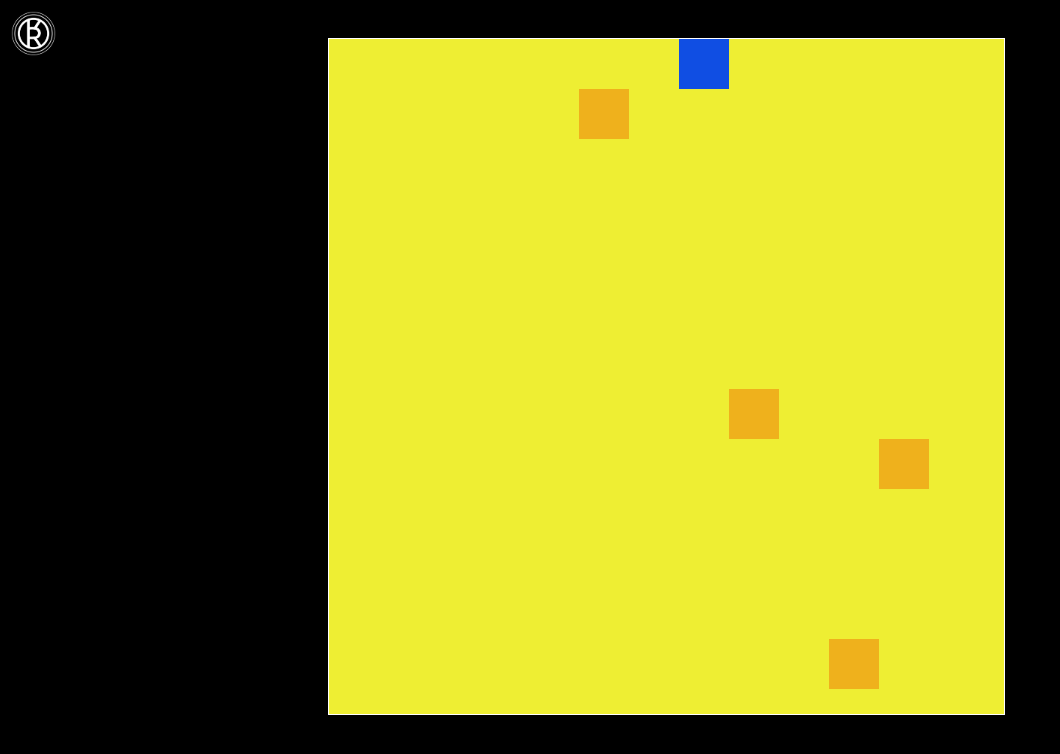
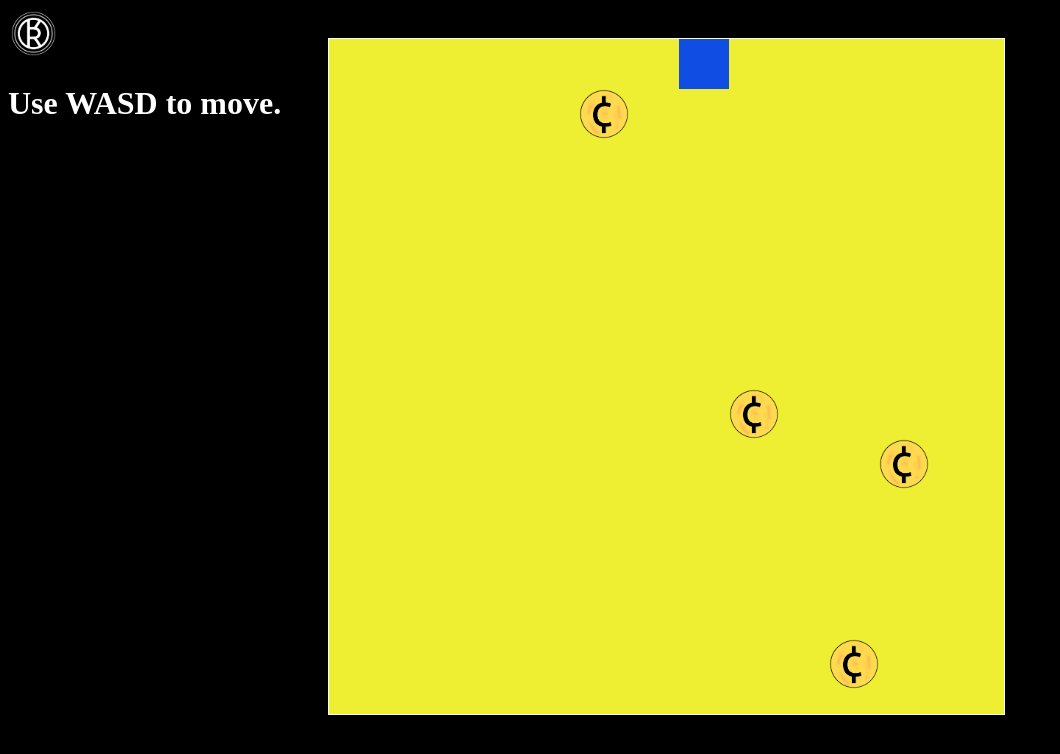
Before and after one commit to divear/Randprix, a React (Create React App) app: page /game in a window 1280 px wide. Shown: the top 754 px of the page, without its empty margins (0-1060 px from the left). Built offline with nearby package versions, Linux system fonts and the light colour scheme.

Commit message:
coin sprite

```diff
--- a/src/App.css
+++ b/src/App.css
@@ -10,7 +10,10 @@ button{
   font-size: 5vw;
   border-radius: 0.1vw;
   border: 0.1vw white solid;
-  color:white;
+  color: white;
+}
+button:hover{
+  filter: brightness(85%);
 }
 #canvas{
   margin: -2vw 25vw 0 25vw;
@@ -94,7 +97,11 @@ tbody{
 .no{
   display: none;
 }
-
+.hint{
+  position: absolute;
+  color: white;
+  float: left;
+}
 
 
 
--- a/src/components/Game.jsx
+++ b/src/components/Game.jsx
@@ -1,4 +1,5 @@
 import { useEffect, useRef } from 'react';
+import coin from "./imgs/coin.png"
 const blockSize = 50
 var size = Math.round(window.innerHeight/150)*(blockSize*2.7)
 const bgColor = "#" + ((1<<24)*Math.random() | 0).toString(16)
@@ -14,6 +15,9 @@ var allBlockCords =  []
 const totalCoins = 3
 var coins = 0
 var time = 0
+
+const image = new Image()
+image.src = coin
 
 //generates a bit darker color
 function ColorLuminance() {
@@ -48,7 +52,10 @@ function Game() {
     for (let i = 0; i <= totalCoins; i++) {
       const blockCords = [Math.round((Math.random()*size)/blockSize)*blockSize, Math.round((Math.random()*size)/blockSize)*blockSize];
       allBlockCords.push(blockCords);
-      c.fillRect(blockCords[0], blockCords[1], blockSize, blockSize)
+
+      console.log(image);
+      c.drawImage(image, blockCords[0], blockCords[1], blockSize, blockSize);
+      // c.fillRect(blockCords[0], blockCords[1], blockSize, blockSize)
     }
     c.fillStyle = playerColor
     c.fillRect(playerCords.x,playerCords.y, blockSize, blockSize)
@@ -113,6 +120,8 @@ function Game() {
   return (
     <div>
       <title>Play Randprix</title>
+
+      <h1 className={localStorage.getItem("bestScore") ? "no" : "hint"}>Use WASD to move.</h1>
       <canvas
         style={{backgroundColor: canvasColor}}
         id="canvas"
--- a/src/components/Home.jsx
+++ b/src/components/Home.jsx
@@ -1,4 +1,5 @@
 import React from 'react'
+
 
 function Home() {
 
@@ -16,7 +17,7 @@ function Home() {
 
             <h1>Hint:</h1>
             <h3>Use {window.innerHeight > 820 ? "WASD" : "the arrow buttons on the screen"} to move.</h3>
-            <h3>Collect 3 out of 4 coins to win</h3>
+            <h3>Collect 3 out of 4 coins to win.</h3>
         </div>
     )
 }
```
Also changed, not shown: src/components/imgs/coin.png (added).
